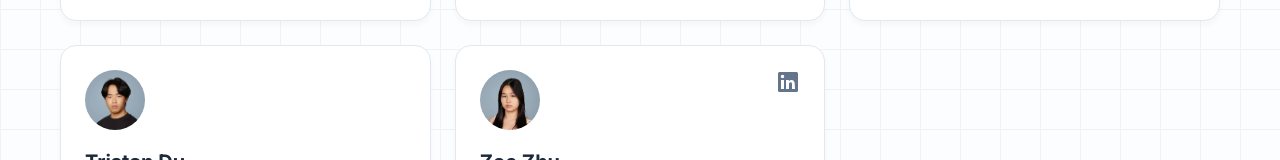
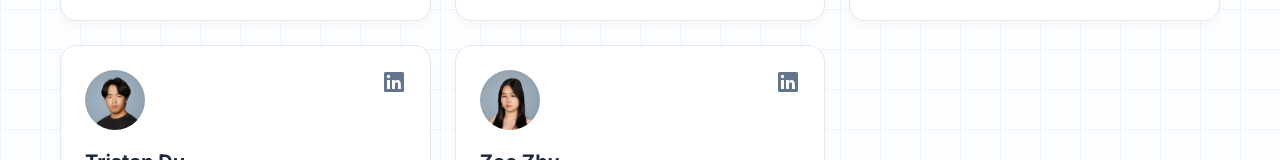
Before and after one commit to diwenne/stemsphere, a React (Vite) app: page /leadership in a window 1280 px wide. Shown: the part 751-911 px from the top of the page. Built offline with nearby package versions, Linux system fonts and the light colour scheme.

Commit message:
tristan link

```diff
--- a/src/pages/Leadership/Leadership.tsx
+++ b/src/pages/Leadership/Leadership.tsx
@@ -42,7 +42,7 @@ const leaders = [
     bio: 'Exploring the intersection of technology and human-centered design to create impactful community programs.',
     avatarUrl: tristan,
     tags: ['UX Design Award', 'Girls Who Code Mentor', 'Hackathon Organizer'],
-    linkedinUrl: '', // No LinkedIn provided, so the icon will not be shown
+    linkedinUrl: 'https://linkedin.com/in/tristan-du-329595384',
   },
   {
     name: 'Zoe Zhu',
```
